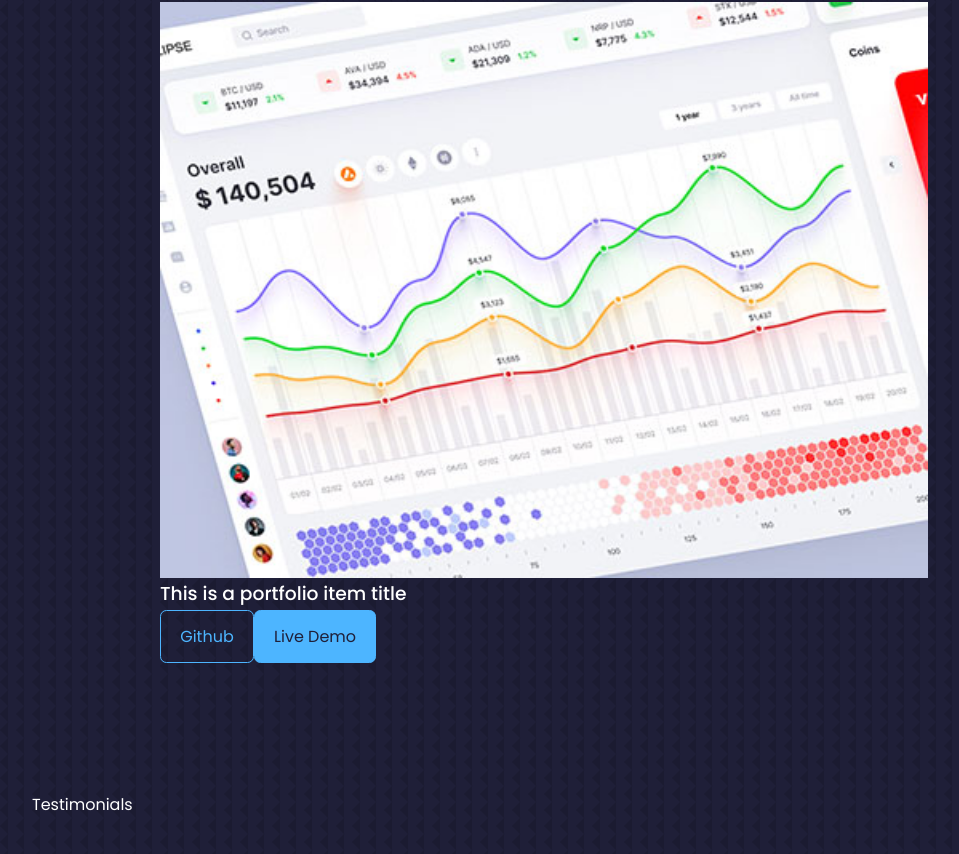
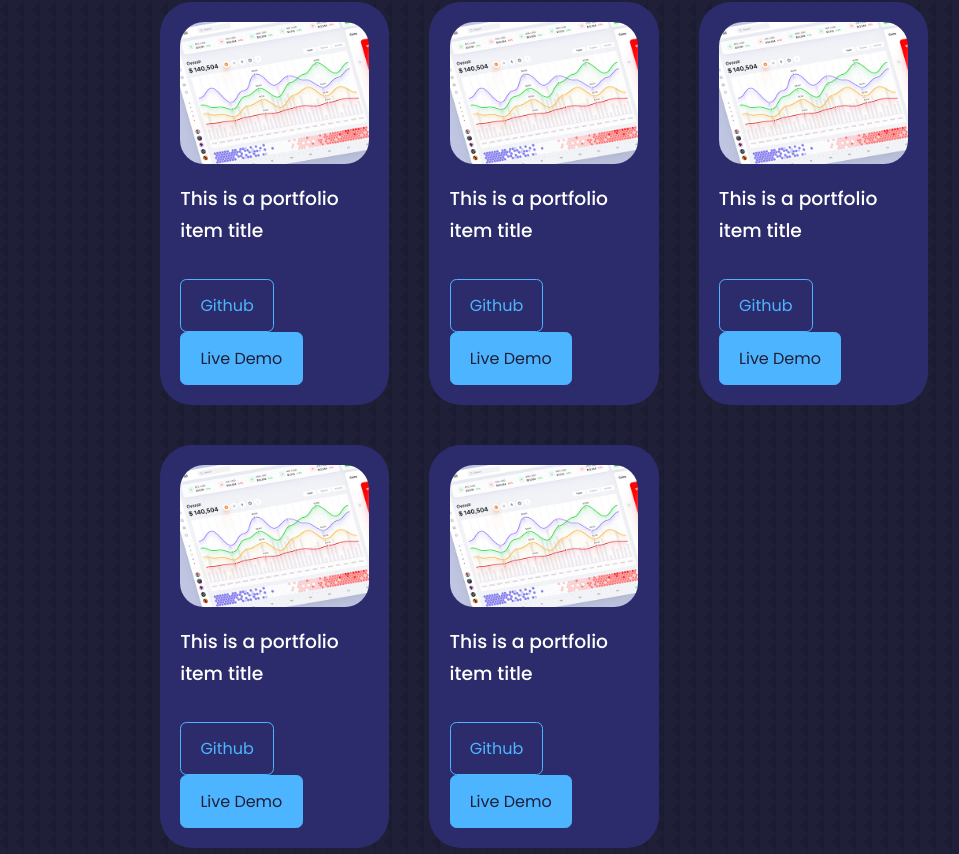
Before and after one commit to mainerprenuer/portfolio, a React (Create React App) app: page / in a window 1280 px wide. Shown: the part 3086-3940 px from the top of the page, without its empty margins (96-1055 px from the left). Built offline with nearby package versions, Linux system fonts and the light colour scheme.

Commit message:
working on portfolio items

```diff
--- a/src/components/portfolio/Portfolio.jsx
+++ b/src/components/portfolio/Portfolio.jsx
@@ -19,9 +19,52 @@
     	      <img src={IMG1} alt=""/>
           </div>
           <h3>This is a portfolio item title</h3>
+          <div className='portfolio__item-cta'>
           <a href='https://github.com/mainerprenuer' className='btn'>Github</a>
           <a href='https://apcaims.org' className='btn btn-primary' target='_blank'>Live Demo</a>
+          </div>
         </article>
+        <article className='portfolio__item'>
+          <div className='portfolio__item-image'>
+    	      <img src={IMG1} alt=""/>
+          </div>
+          <h3>This is a portfolio item title</h3>
+          <div className='portfolio__item-cta'>
+          <a href='https://github.com/mainerprenuer' className='btn'>Github</a>
+          <a href='https://apcaims.org' className='btn btn-primary' target='_blank'>Live Demo</a>
+          </div>
+        </article>
+        <article className='portfolio__item'>
+          <div className='portfolio__item-image'>
+    	      <img src={IMG1} alt=""/>
+          </div>
+          <h3>This is a portfolio item title</h3>
+          <div className='portfolio__item-cta'>
+          <a href='https://github.com/mainerprenuer' className='btn'>Github</a>
+          <a href='https://apcaims.org' className='btn btn-primary' target='_blank'>Live Demo</a>
+          </div>
+        </article>
+        <article className='portfolio__item'>
+          <div className='portfolio__item-image'>
+    	      <img src={IMG1} alt=""/>
+          </div>
+          <h3>This is a portfolio item title</h3>
+          <div className='portfolio__item-cta'>
+          <a href='https://github.com/mainerprenuer' className='btn'>Github</a>
+          <a href='https://apcaims.org' className='btn btn-primary' target='_blank'>Live Demo</a>
+          </div>
+        </article>
+        <article className='portfolio__item'>
+          <div className='portfolio__item-image'>
+    	      <img src={IMG1} alt=""/>
+          </div>
+          <h3>This is a portfolio item title</h3>
+          <div className='portfolio__item-cta'>
+          <a href='https://github.com/mainerprenuer' className='btn'>Github</a>
+          <a href='https://apcaims.org' className='btn btn-primary' target='_blank'>Live Demo</a>
+          </div>
+        </article>
+
       </div>
     </section>
   )
--- a/src/components/portfolio/portfolio.css
+++ b/src/components/portfolio/portfolio.css
@@ -0,0 +1,50 @@
+.portfolio__container {
+    display: grid;
+    grid-template-columns: repeat(3, 1fr);
+    gap: 2.5rem;
+}
+
+.portfolio__item {
+    background: var(--color-bg-variant);
+    padding: 1.2rem;
+    border-radius: 2rem;
+    border: 1px solid transparent;
+    transition: var(--transition);
+}
+
+.portfolio__item:hover {
+    border-color: var(--color-primary-variant);
+    background: transparent;
+}
+
+.portfolio__item-image {
+    border-radius: 1.5rem;
+    overflow: hidden;
+}
+
+.portfolio__item h3 {
+    margin: 1.2rem 0 2rem;
+}
+
+.portfolio-item-cta {
+    display: flex;
+    gap: 1rem;
+    margin-bottom: 1rem;
+}
+
+/* =================MEDIA QUERIES FOR TABLETS(MEDIUM DEVICE)================== */
+@media screen and (max-width: 1024px) {
+    .portfolio__container {
+        grid-template-columns: 1fr 1fr;
+        gap: 1.2rem;
+    }
+}
+
+
+/* =================MEDIA QUERIES FOR MOBILE(SMALL DEVICE)================== */
+@media screen and (max-width: 600px) {
+   .portfolio__container {
+    grid-template-columns: 1fr;
+    gap: 1rem;
+   }
+}
```
